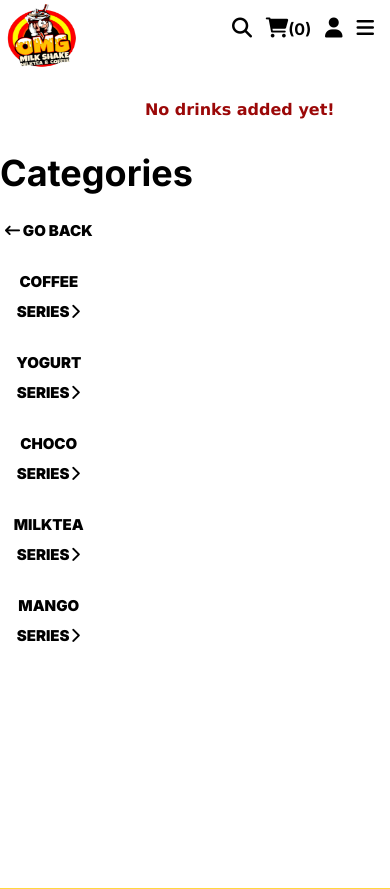
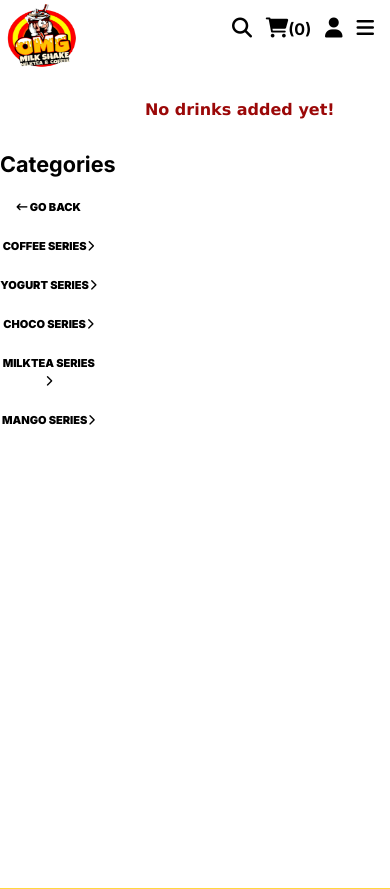
Before and after one commit to Mariaericka/OMG-philippines, a PHP site: page /category.php?category=yogurt in a window 390 px wide. Shown: the top 889 px of the page. Run offline with PHP 8.4, Linux system fonts and the light colour scheme; data comes from the database, SQL or seed files in the repository; some libraries are stand-ins or nearby versions; some web fonts are replaced.

Commit message:
location screen media

```diff
--- a/css/style2.css
+++ b/css/style2.css
@@ -2459,5 +2459,11 @@ a.button13{
    height: 327px;
    background: none;
 }
-
-}
+.second ul h1 {
+   font-size: larger;
+ }
+ .button14{
+   font-size: 11px;
+   line-height: 18px;
+ }
+}
```
